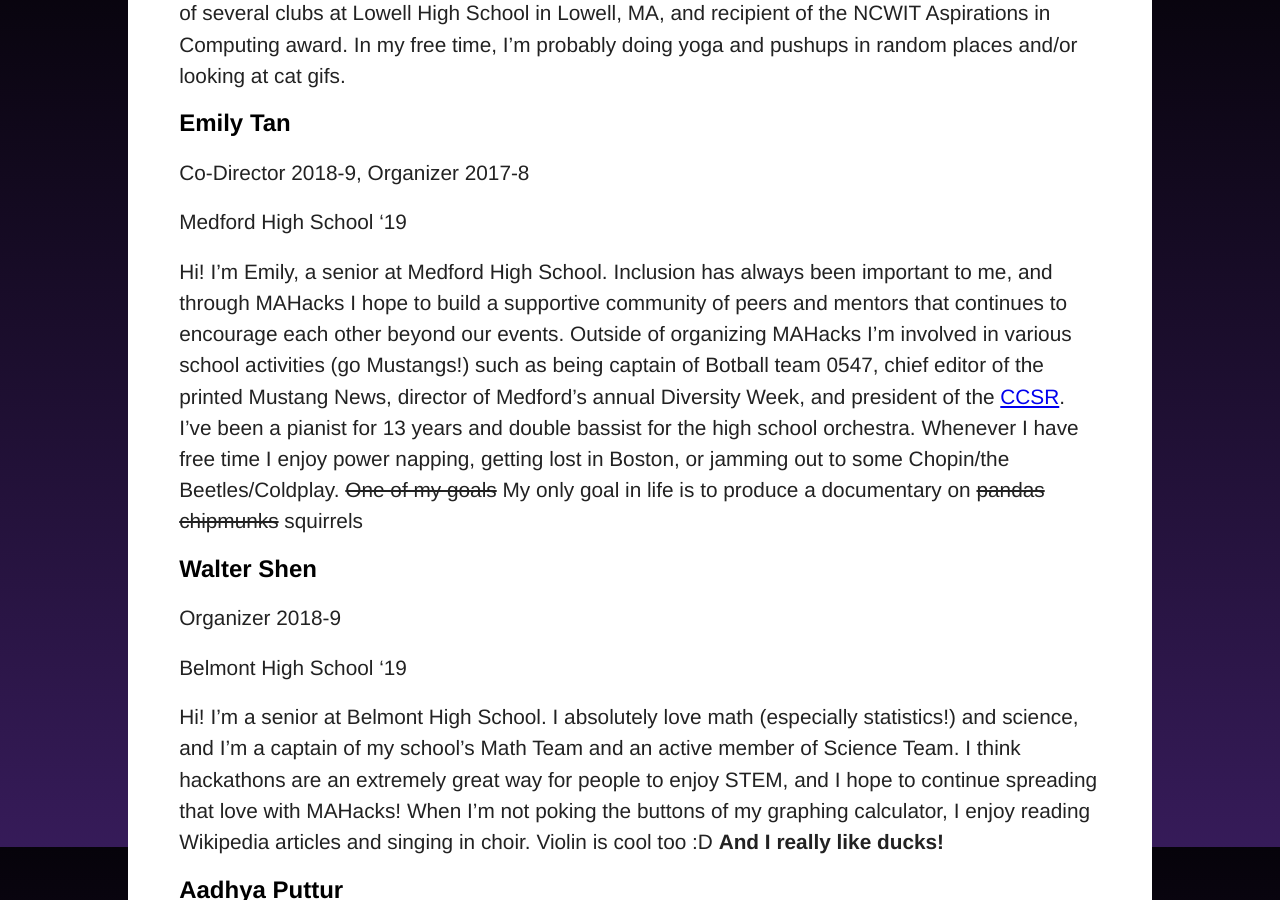
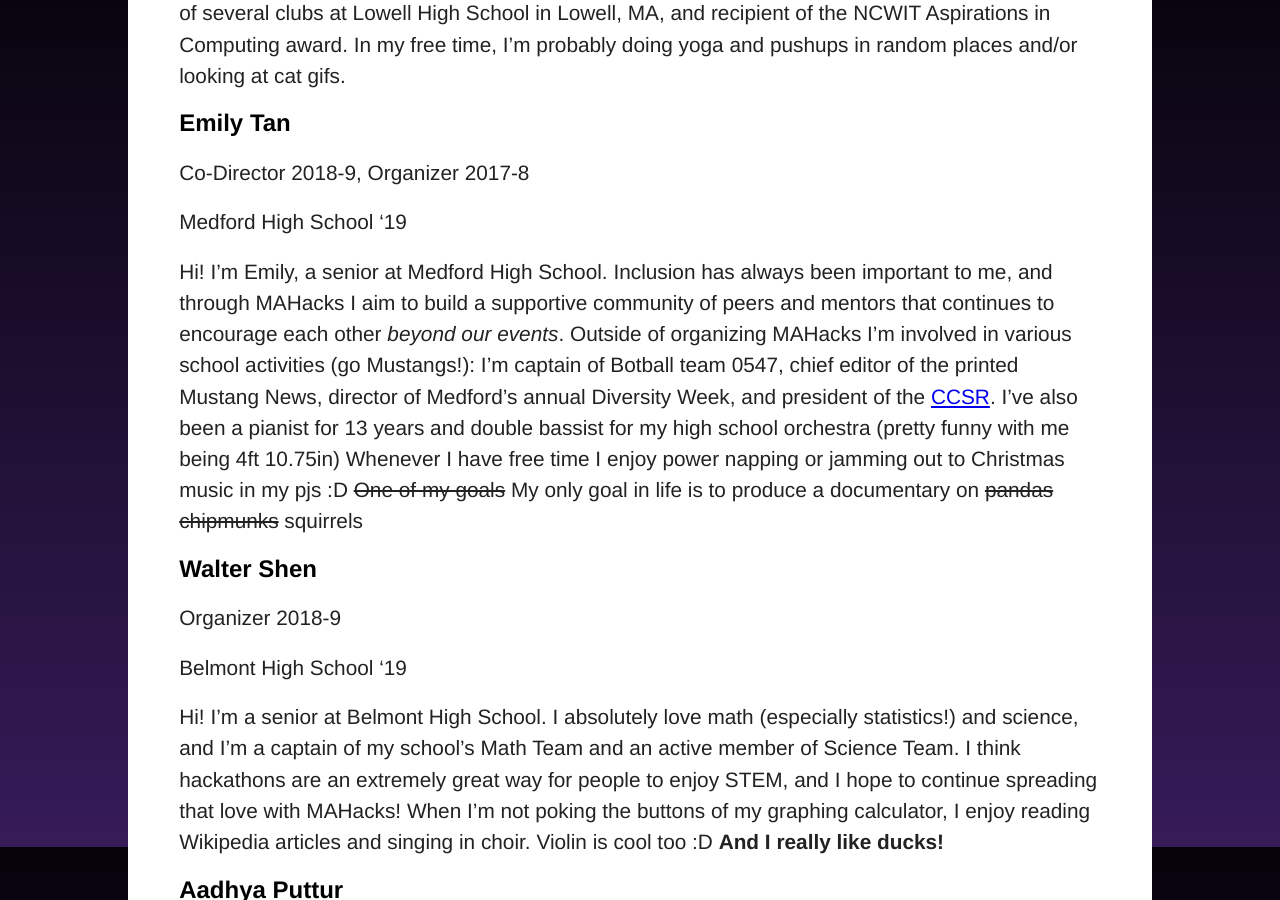
Before and after one commit to mahacks/old-website, a Jekyll site: the page built from about.md, in a window 1280 px wide and 900 px high, scrolled down 953 px. Built offline with Jekyll 4.4.1, drawn with Linux system fonts in a browser that asks for light colours; some web fonts are replaced.

Commit message:
tweaked bio

```diff
--- a/about.md
+++ b/about.md
@@ -25,7 +25,7 @@ Co-Director 2018-9, Organizer 2017-8
 
 Medford High School ‘19
 
-Hi! I’m Emily, a senior at Medford High School. Inclusion has always been important to me, and through MAHacks I hope to build a supportive community of peers and mentors that continues to encourage each other beyond our events. Outside of organizing MAHacks I’m involved in various school activities (go Mustangs!) such as being captain of Botball team 0547, chief editor of the printed Mustang News, director of Medford’s annual Diversity Week, and president of the [CCSR](www.medfordccsr.org). I've been a pianist for 13 years and double bassist for the high school orchestra. Whenever I have free time I enjoy power napping, getting lost in Boston, or jamming out to some Chopin/the Beetles/Coldplay. ~~One of my goals~~ My only goal in life is to produce a documentary on ~~pandas~~ ~~chipmunks~~ squirrels
+Hi! I’m Emily, a senior at Medford High School. Inclusion has always been important to me, and through MAHacks I aim to build a supportive community of peers and mentors that continues to encourage each other _beyond our events_. Outside of organizing MAHacks I’m involved in various school activities (go Mustangs!): I'm captain of Botball team 0547, chief editor of the printed Mustang News, director of Medford’s annual Diversity Week, and president of the [CCSR](www.medfordccsr.org). I've also been a pianist for 13 years and double bassist for my high school orchestra (pretty funny with me being 4ft 10.75in) Whenever I have free time I enjoy power napping or jamming out to Christmas music in my pjs :D ~~One of my goals~~ My only goal in life is to produce a documentary on ~~pandas~~ ~~chipmunks~~ squirrels
 
 ### Walter Shen
 
```
